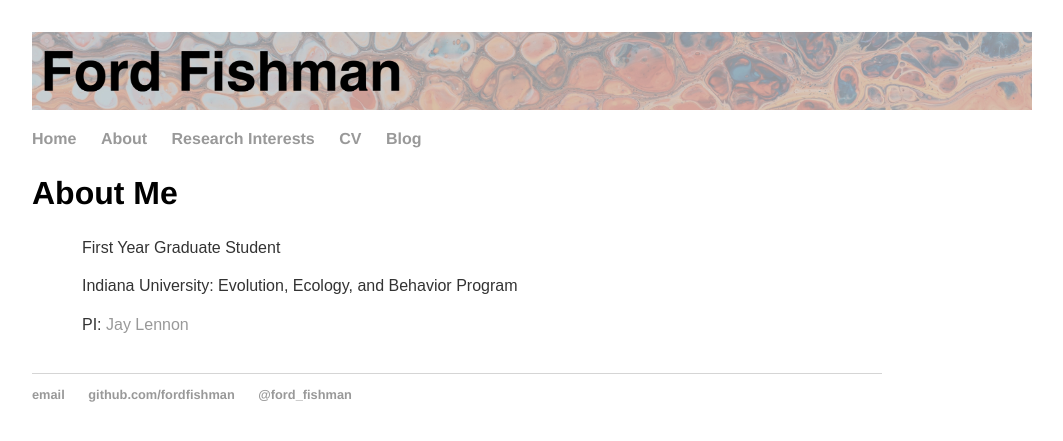
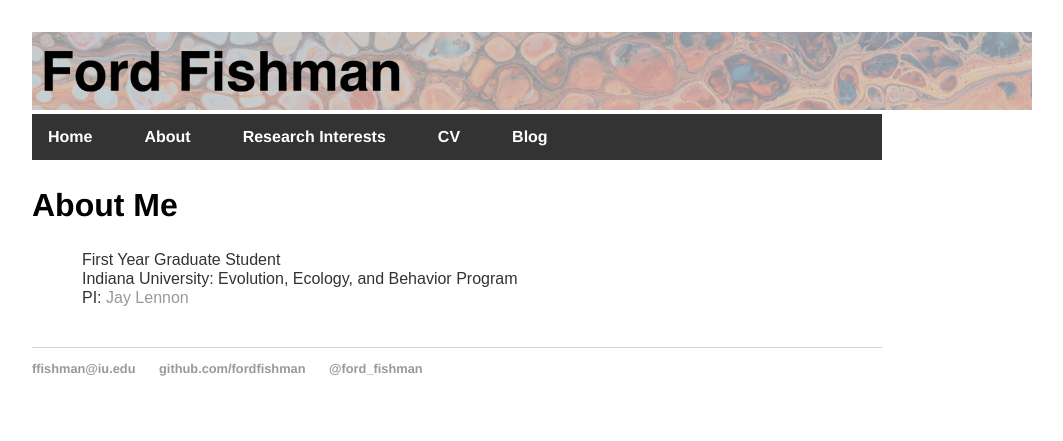
Before and after one commit to fordfishman/fordfishman.github.io, a Jekyll site: the page built from about/index.html, in a window 1280 px wide. Shown: the top 441 px of the page, without its empty margins (0-1063 px from the left). Built offline with Jekyll 4.4.1, drawn with Linux system fonts in a browser that asks for light colours.

Commit message:
Updated nav style

```diff
--- a/_layouts/default.html
+++ b/_layouts/default.html
@@ -32,7 +32,7 @@
     </div><!-- /.container -->
     <footer>
         <ul>
-            <li><a href="mailto:ffishman@iu.edu">email</a></li>
+            <li><a href="mailto:ffishman@iu.edu">ffishman@iu.edu</a></li>
             <li><a href="https://github.com/fordfishman">github.com/fordfishman</a></li>
             <li><a href="https://twitter.com/ford_fishman">@ford_fishman</a></li>
         </ul>
--- a/about/index.html
+++ b/about/index.html
@@ -5,10 +5,11 @@ title: About Ford Fishman
 <div class="blurb">
     <h2>About Me</h2>
     <p>
-        First Year Graduate Student<br><br>
-        Indiana University: Evolution, Ecology, and Behavior Program<br><br>
+        First Year Graduate Student<br>
+        Indiana University: Evolution, Ecology, and Behavior Program<br>
         PI: <a href="https://microbes.sitehost.iu.edu/">Jay Lennon</a><br>
         <br>
+
     </p>
     <p></p>
 </div>
--- a/css/main.css
+++ b/css/main.css
@@ -16,6 +16,34 @@ nav ul, footer ul {
     list-style: none;
     font-weight: bold;
 }
+nav ul {
+    list-style-type: none;
+    margin: 0;
+    padding: 0;
+    overflow: hidden;
+    background-color: #333;
+}
+nav li {
+  float: left;
+}
+
+nav li a {
+  display: block;
+  color: white;
+  text-align: center;
+  padding: 14px 16px;
+  text-decoration: none;
+}
+
+/* Change the link color to #111 (black) on hover */
+nav li a:hover {
+  background-color: #111;
+}
+
+.active {
+  background-color: rgb(56, 78, 179);
+}
+
 nav ul li, footer ul li {
     display: inline;
     margin-right: 20px;
```
